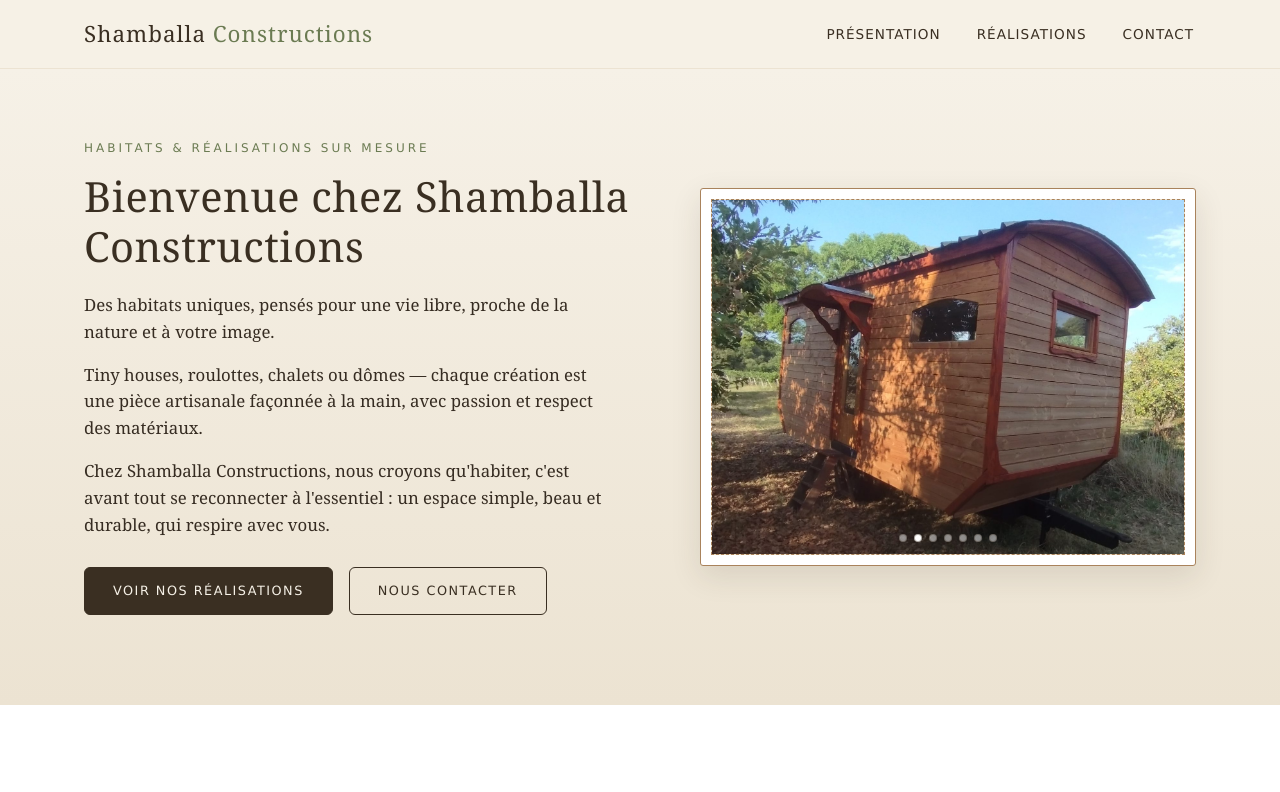
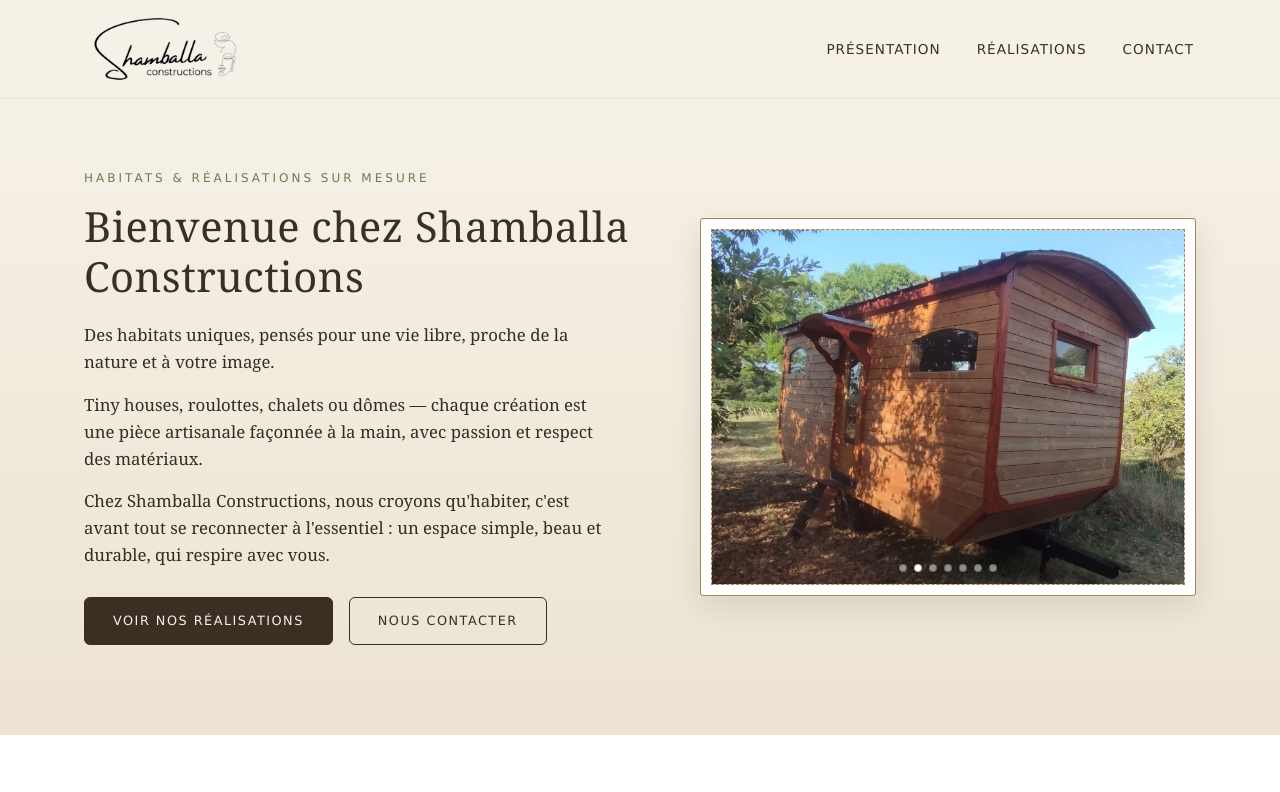
Before and after one commit to anthonydumbea/shamballa-site, a plain HTML site: page index.html in a window 1280 px wide. Shown: the top 792 px of the page. Drawn offline with Linux system fonts and the light colour scheme.

Commit message:
Add files via upload

```diff
--- a/index.html
+++ b/index.html
@@ -71,8 +71,15 @@
     font-size: 1.4rem;
     letter-spacing: 1px;
     color: var(--bois-fonce);
+    display: flex;
+    align-items: center;
   }
   .logo span{ color: var(--vert); }
+  .logo-img{
+    height: 66px;
+    width: auto;
+    display: block;
+  }
 
   nav ul{
     list-style:none;
@@ -450,7 +457,7 @@
 
 <header>
   <div class="nav-wrap">
-    <a href="#accueil" class="logo">Shamballa <span>Constructions</span></a>
+    <a href="#accueil" class="logo"><img src="images/logo.png" alt="Shamballa Constructions" class="logo-img"></a>
     <button class="burger" id="burger" aria-label="Ouvrir le menu">
       <span></span><span></span><span></span>
     </button>
@@ -598,6 +605,7 @@
         </div>
         <div>
           <div class="label">Appelez-nous</div>
+          <div style="font-weight:600;color:var(--bois-fonce);margin-bottom:2px;">David Calabretto</div>
           <a class="value" href="tel:+33782097455">(+33) 7.82.09.74.55</a>
         </div>
       </div>
```
